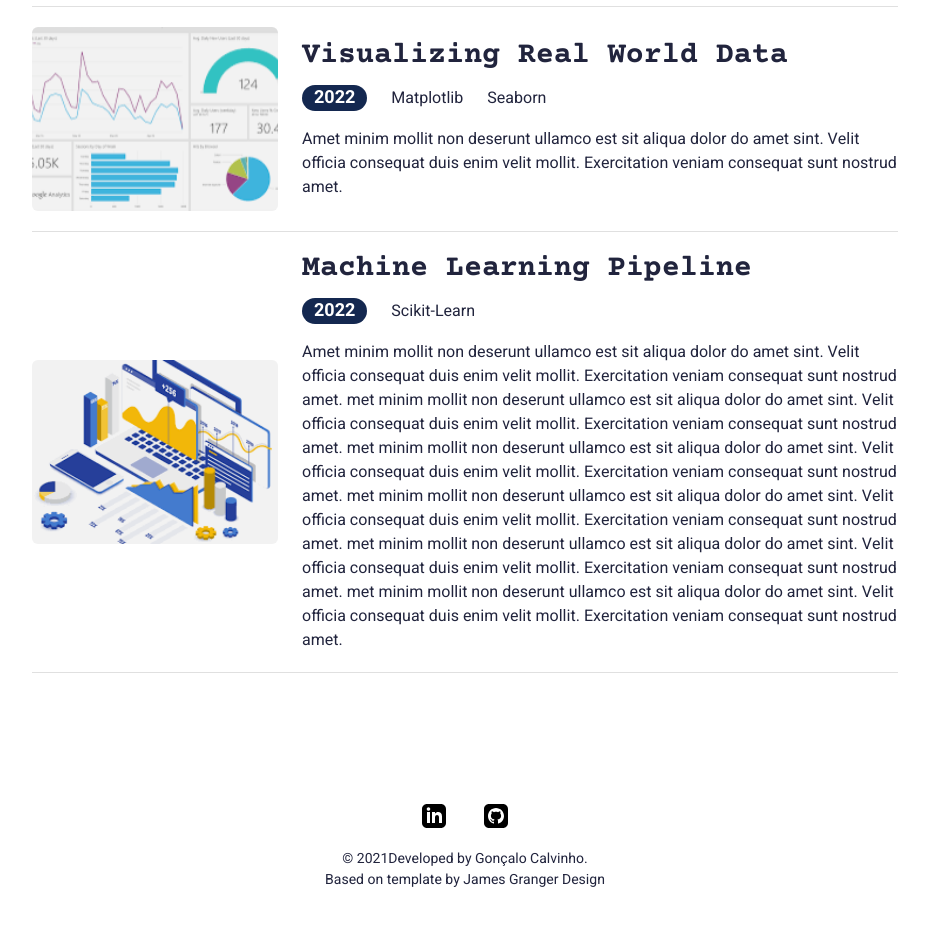
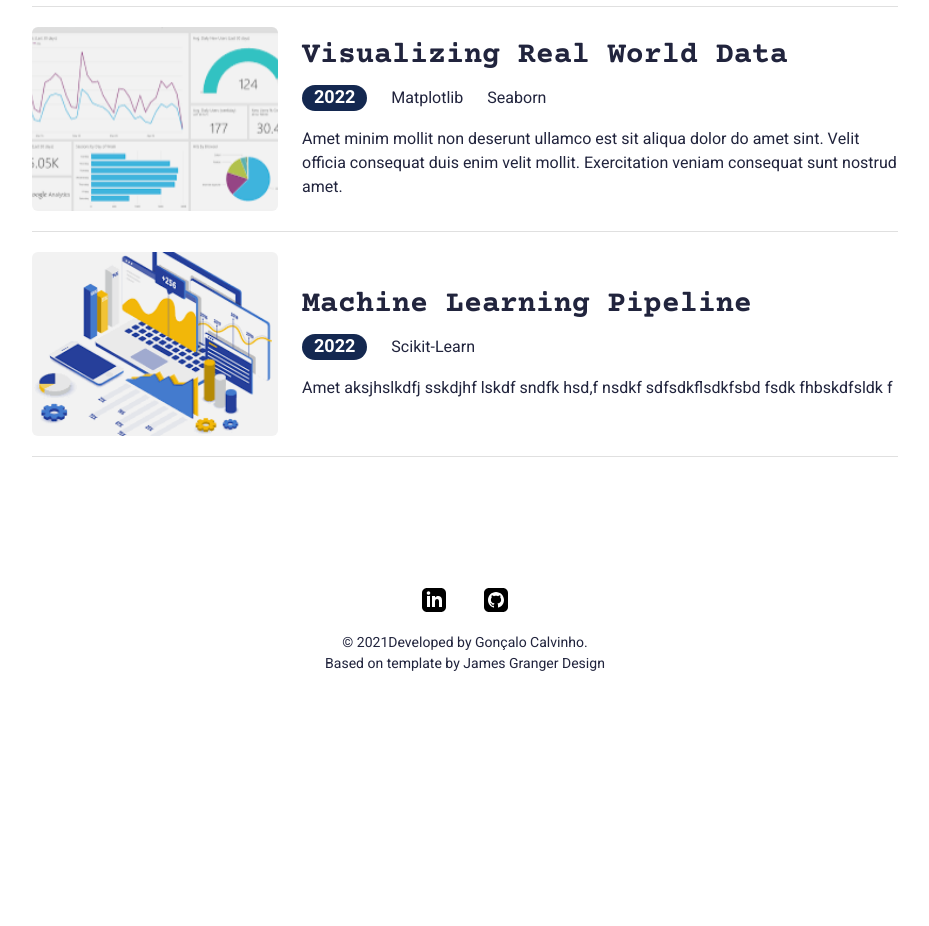
Before and after one commit to calvinhus/resume, a plain HTML site: page index.html in a window 1280 px wide. Shown: the part 1532-2458 px from the top of the page, without its empty margins (175-1104 px from the left). After the commit the page ends 2256 px from the top, so only its background shows below. Drawn offline with nearby package versions, Linux system fonts and the light colour scheme.

```diff
--- a/index.html
+++ b/index.html
@@ -307,19 +307,7 @@
                     <li><span class="dateLbl">2022</span></li>
                     <li>Scikit-Learn</li>
                   </ul>
-                  <p>Amet minim mollit non deserunt ullamco est sit aliqua dolor do amet sint. Velit
-                    officia consequat duis enim velit mollit. Exercitation veniam consequat sunt
-                    nostrud amet. met minim mollit non deserunt ullamco est sit aliqua dolor do amet sint. Velit
-                    officia consequat duis enim velit mollit. Exercitation veniam consequat sunt
-                    nostrud amet. met minim mollit non deserunt ullamco est sit aliqua dolor do amet sint. Velit
-                    officia consequat duis enim velit mollit. Exercitation veniam consequat sunt
-                    nostrud amet. met minim mollit non deserunt ullamco est sit aliqua dolor do amet sint. Velit
-                    officia consequat duis enim velit mollit. Exercitation veniam consequat sunt
-                    nostrud amet. met minim mollit non deserunt ullamco est sit aliqua dolor do amet sint. Velit
-                    officia consequat duis enim velit mollit. Exercitation veniam consequat sunt
-                    nostrud amet. met minim mollit non deserunt ullamco est sit aliqua dolor do amet sint. Velit
-                    officia consequat duis enim velit mollit. Exercitation veniam consequat sunt
-                    nostrud amet.</p>
+                  <p>Amet aksjhslkdfj sskdjhf lskdf sndfk hsd,f nsdkf sdfsdkflsdkfsbd fsdk fhbskdfsldk f</p>
                 </div>
               </div>
             </div>
```
Also changed, not shown: 1 other file.
